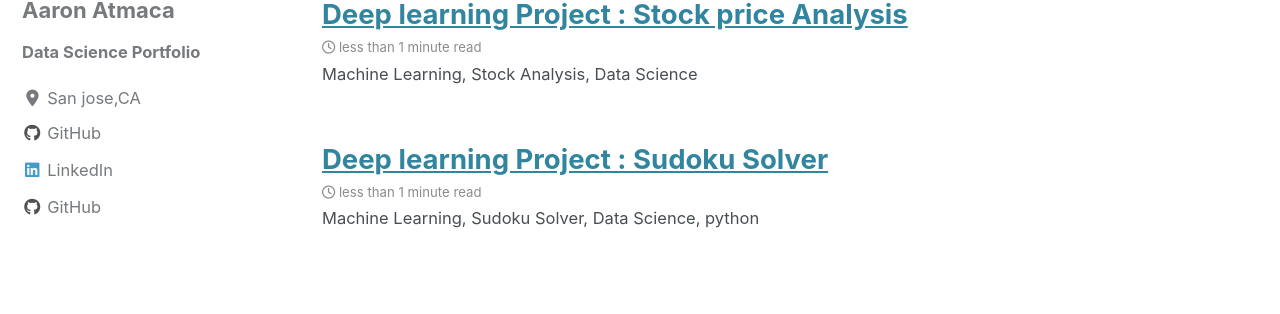
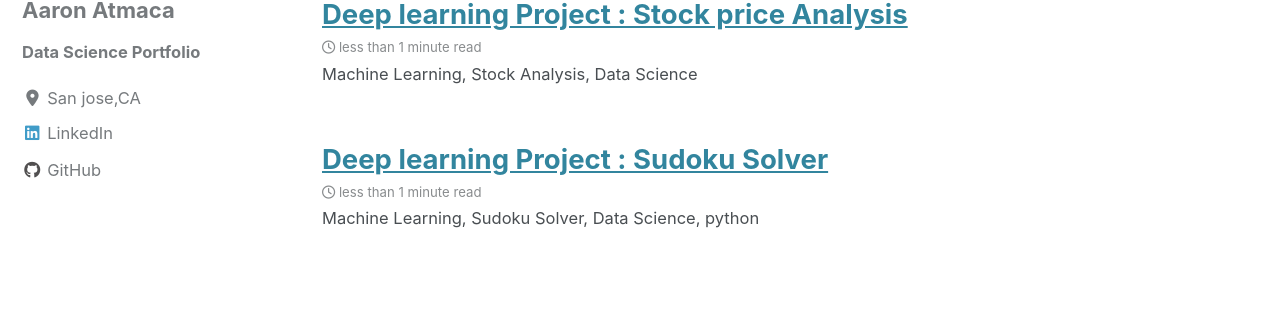
Before and after one commit to erenat77/erenat77.github.io, a Jekyll site: the page built from index.html, in a window 1280 px wide. Shown: the part 197-511 px from the top of the page. Built offline with Jekyll 4.4.1, drawn with Linux system fonts in a browser that asks for light colours; cached includes are drawn as plain includes; nearby versions of some CDN libraries; the list of posts is cut into pages by our own code.

Commit message:
Update _config.yml
checked in github symboll

```diff
--- a/_config.yml
+++ b/_config.yml
@@ -152,7 +152,7 @@ author:
       # url: "https://facebook.com/"
     - label: "GitHub"
       icon: "fab fa-fw fa-github"
-      url: "https://github.com/erenat77"
+      url: #"https://github.com/erenat77"
     - label: "Instagram"
       icon: "fab fa-fw fa-instagram"
       #url: "https://instagram.com/"
```
